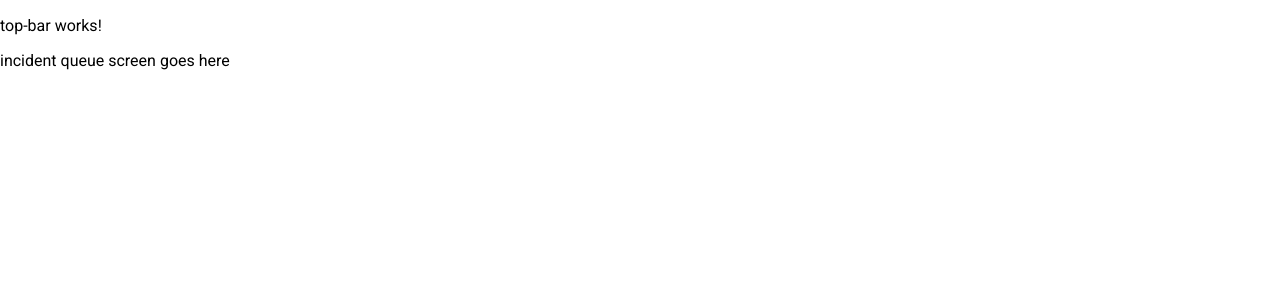
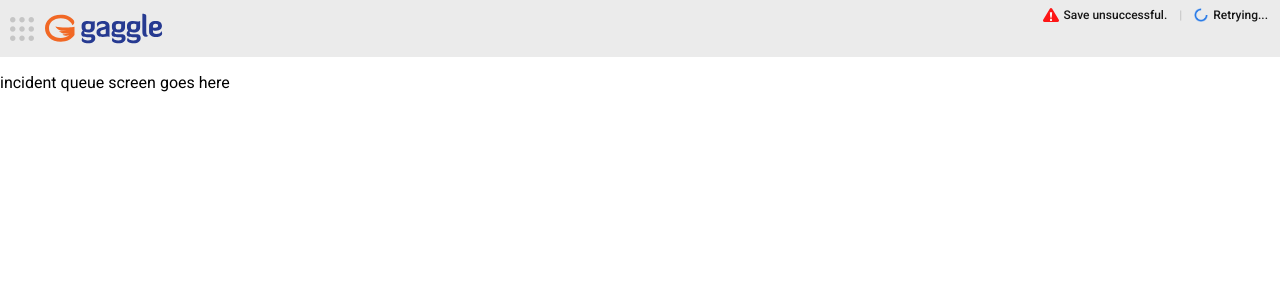
Before and after one commit to oglematt/gaggle-technical-assessment, an Angular app: page / in a window 1280 px wide. Shown: the top 300 px of the page. Built offline with nearby package versions, Linux system fonts and the light colour scheme; sample sign-in values are in the browser's storage.

Commit message:
Created top-bar component

```diff
--- a/src/app/core/components/top-bar/top-bar.component.html
+++ b/src/app/core/components/top-bar/top-bar.component.html
@@ -1 +1,28 @@
-<p>top-bar works!</p>
+<div class="bar-wrapper">
+  <button class="menu-button" (click)="showMenu($event)">
+    <span class="material-symbols-outlined">apps</span>
+  </button>
+
+  <a href="https://www.gaggle.net" class="logo" target="_blank" tabindex="-1">
+    <img class="logo" alt="Gaggle Logo" src="../../../../assets/logo--Gaggle.svg" />
+  </a>
+
+  <div style="flex: 1"></div>
+
+  <div class="status-area">
+    <div class="status-message">
+      <img alt="error icon" src="assets/icon--alert.svg" />
+      <span>Save unsuccessful.</span>
+    </div>
+
+    <span class="spacer">|</span>
+
+    <div class="status-message">
+      <img alt="loading indicator" src="assets/loading.gif" />
+      <span>Retrying...</span>
+    </div>
+
+  </div>
+</div>
+
+<app-application-menu></app-application-menu>
--- a/src/app/core/components/top-bar/top-bar.component.scss
+++ b/src/app/core/components/top-bar/top-bar.component.scss
@@ -0,0 +1,76 @@
+$bar-height: 57px;
+
+:host {
+  height: $bar-height;
+  min-height: $bar-height;
+}
+
+div.bar-wrapper {
+
+  display: flex;
+  flex-direction: row;
+  justify-content: flex-start;
+  align-items: center;
+  width: 100vw;
+  min-height: 50px;
+  background: #EBEBEB;
+
+  & > button.menu-button {
+    border: none;
+    background: transparent;
+    margin: 0;
+    padding: 0;
+    height: 40px;
+    width: 40px;
+
+    & > span {
+      float: right;
+      line-height: 36px;
+      font-size: 36px;
+      color: rgba(0,0,0,0.16);
+    }
+  }
+
+  & > .logo {
+    height: 32px;
+    margin-left: 5px;
+
+    & > img {
+      height: 32px;
+    }
+  }
+
+  div.status-area {
+
+    display: flex;
+    flex-direction: row;
+    align-items: flex-start;
+    justify-content: flex-start;
+    height: calc($bar-height - 8px);
+    padding-top: 8px;
+    font-size: 12px;
+    margin-right: 12px;
+    color: #000000;
+    font-weight: 500;
+    opacity: 90%;
+
+    div.status-message {
+
+      display: flex;
+      flex-direction: row;
+      align-items: flex-start;
+      justify-content: center;
+
+      & > img {
+        margin-right: 5px;
+        height: 14px;
+      }
+    }
+
+    span.spacer {
+      margin: 0 12px;
+      color: rgba(0,0,0,0.20);
+    }
+
+  }
+}
--- a/src/app/core/components/top-bar/top-bar.component.ts
+++ b/src/app/core/components/top-bar/top-bar.component.ts
@@ -1,4 +1,6 @@
-import { Component, OnInit } from '@angular/core';
+import {Component, OnInit, ViewChild} from '@angular/core';
+import {LoginService} from "../../services/login.service";
+import {ApplicationMenuComponent} from "../application-menu/application-menu.component";
 
 @Component({
   selector: 'app-top-bar',
@@ -7,9 +9,23 @@ import { Component, OnInit } from '@angular/core';
 })
 export class TopBarComponent implements OnInit {
 
-  constructor() { }
+  public menuVisible: boolean = false;
+  public menuTrigger!: MouseEvent;
 
-  ngOnInit(): void {
+  @ViewChild(ApplicationMenuComponent) appMenu!: ApplicationMenuComponent;
+
+  constructor(
+    private loginService: LoginService
+  ) { }
+
+  ngOnInit(): void { }
+
+  showMenu(e: MouseEvent): void {
+    this.appMenu.open(e);
+  }
+
+  logout() {
+    this.loginService.logout();
   }
 
 }
```
